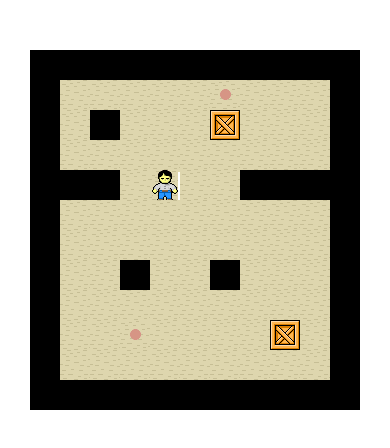
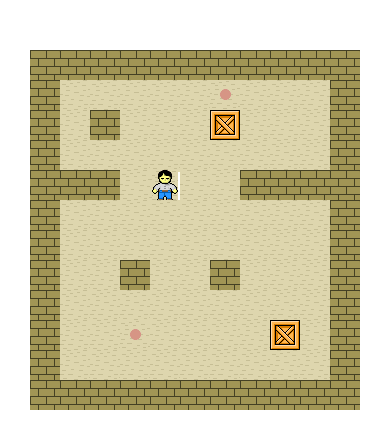
Before and after one commit to ThomasWILHEM/Sokoban-React-Native, a React Native app: screen / in a window 390 px wide. Shown: the top 448 px of the page. Built offline with nearby package versions, Linux system fonts and the light colour scheme.

Commit message:
Wall Added

```diff
--- a/components/Board.js
+++ b/components/Board.js
@@ -9,6 +9,7 @@ const Board = (props) => {
                     {row.map((cell, cellIndex) => (
                         <Text key={cellIndex} style={[styles.cell, cell === '#' && styles.wall]}>
                             {cell === '.' && <Image source={require("../assets/background.png")}/>}
+                            {cell === '#' && <Image source={require("../assets/wall.png")}/>}
                             {cell === 'P' && <Image source={require("../assets/character.png")}/>}
                             {cell === 'B' && <Image source={require("../assets/box.png")}/>}
                             {cell === 'X' && <Image source={require("../assets/cible.png")}/>}
```
Also changed, not shown: assets/wall.png (added).
